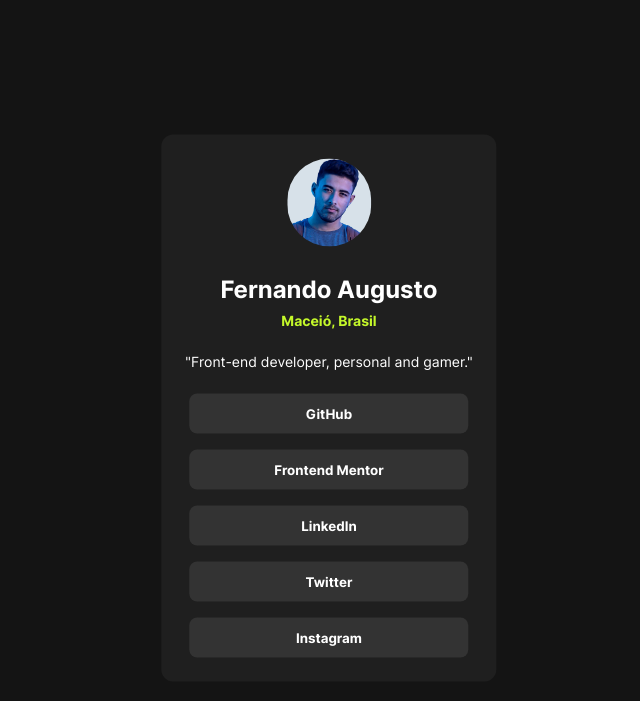
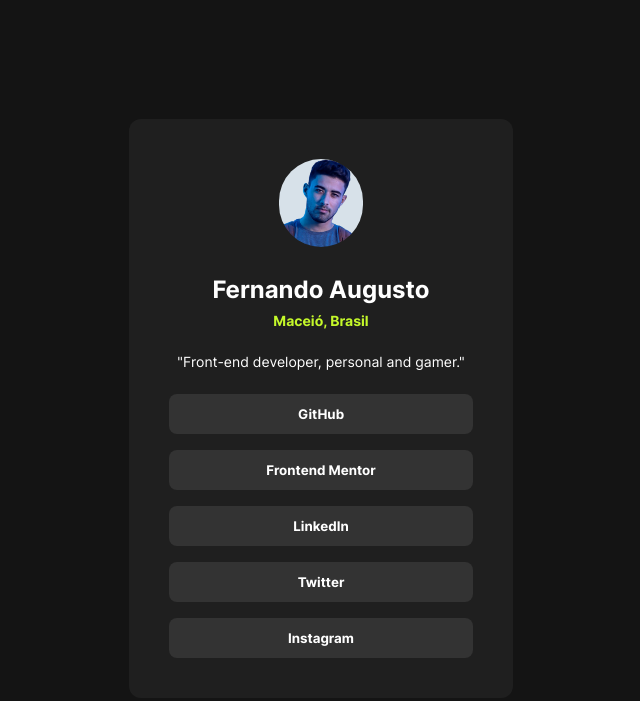
Before and after one commit to fernando-io/social-links-profile, a plain HTML site: page index.html in a window 1280 px wide. Shown: the whole page, without its empty margins (319-959 px from the left). Drawn offline with Linux system fonts and the light colour scheme.

Commit message:
correcting page centering

```diff
--- a/css/responsive.css
+++ b/css/responsive.css
@@ -1,5 +1,5 @@
-@media (min-width: 420px) {
-    body {
+@media (max-width: 420px) {
+    .container {
         padding: 24px;
     }
 
--- a/css/styles.css
+++ b/css/styles.css
@@ -5,10 +5,13 @@ html {
 }
 
 body {
-    position: absolute;
-    top: 50%;
-    left: 50%;
-    transform: translate(-50%, -50%);
+    display: flex;
+    justify-content: center;
+    align-items: center;
+    height: 100vh;
+}
+
+.container {
     background-color: #1F1F1F;
     padding: 40px;
     border-radius: 12px;
--- a/index.html
+++ b/index.html
@@ -15,6 +15,7 @@
 </head>
 
 <body>
+  <div class="container">
     <section class="profile-pic">
       <img src="assets/images/avatar-fernando.jpg" alt="Jessica Randall profile photo">
     </section>
@@ -55,6 +56,7 @@
         </button>
       </a>
     </section>
+  </div>
 </body>
 
 </html>
```
Lines whose indentation alone changed are shown as unchanged.
